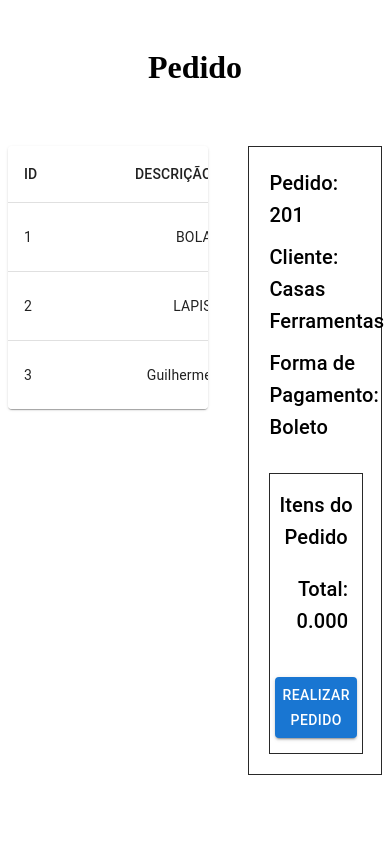
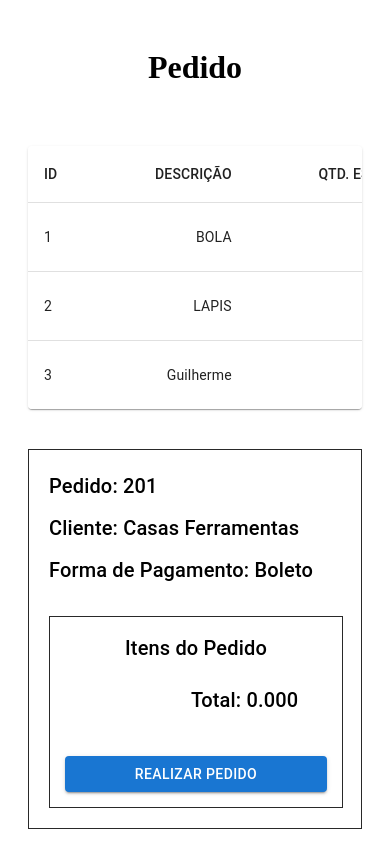
Before and after one commit to gabrielcomputacao/PedidosProdutos, a React (Vite) app in the folder pedidosfront/: page / in a window 390 px wide. Built offline with nearby package versions, Linux system fonts and the light colour scheme.

Commit message:
feat: config styles

```diff
--- /dev/null
+++ b/pedidosfront/src/components/container/container.module.css
@@ -0,0 +1,30 @@
+.divContainer {
+    display: flex;
+    justify-content: center;
+    gap: 40px;
+
+}
+
+.divTable {
+    width: 60%;
+    height: 100%;
+}
+
+.divPedido {
+    width: 40%;
+}
+
+
+@media screen and (max-width: 1100px) {
+    .divTable {
+        width: 100%;
+    }
+
+    .divPedido {
+        width: 100%;
+    }
+
+    .divContainer {
+        flex-direction: column;
+    }
+}
--- a/pedidosfront/src/components/container/index.tsx
+++ b/pedidosfront/src/components/container/index.tsx
@@ -21,6 +21,7 @@ import {
   itensProdutos,
 } from "../../mock";
 import { useEffect, useState } from "react";
+import styles from "./container.module.css";
 
 export function Container() {
   const [isModal, setIsModal] = useState(false);
@@ -152,8 +153,8 @@ export function Container() {
   return (
     <div style={{ padding: "20px" }}>
       <h1 style={{ textAlign: "center", marginBottom: "60px" }}>Pedido</h1>
-      <div style={{ display: "flex", justifyContent: "center", gap: "40px" }}>
-        <div style={{ width: "60%", height: "100%" }}>
+      <div className={styles.divContainer}>
+        <div className={styles.divTable}>
           <Box>
             <TableContainer component={Paper}>
               <Table sx={{ minWidth: 650 }} aria-label="simple table">
@@ -239,7 +240,7 @@ export function Container() {
           </Modal>
         </div>
 
-        <div style={{ width: "40%" }}>
+        <div className={styles.divPedido}>
           <Box
             display={"flex"}
             flexDirection={"column"}
```
